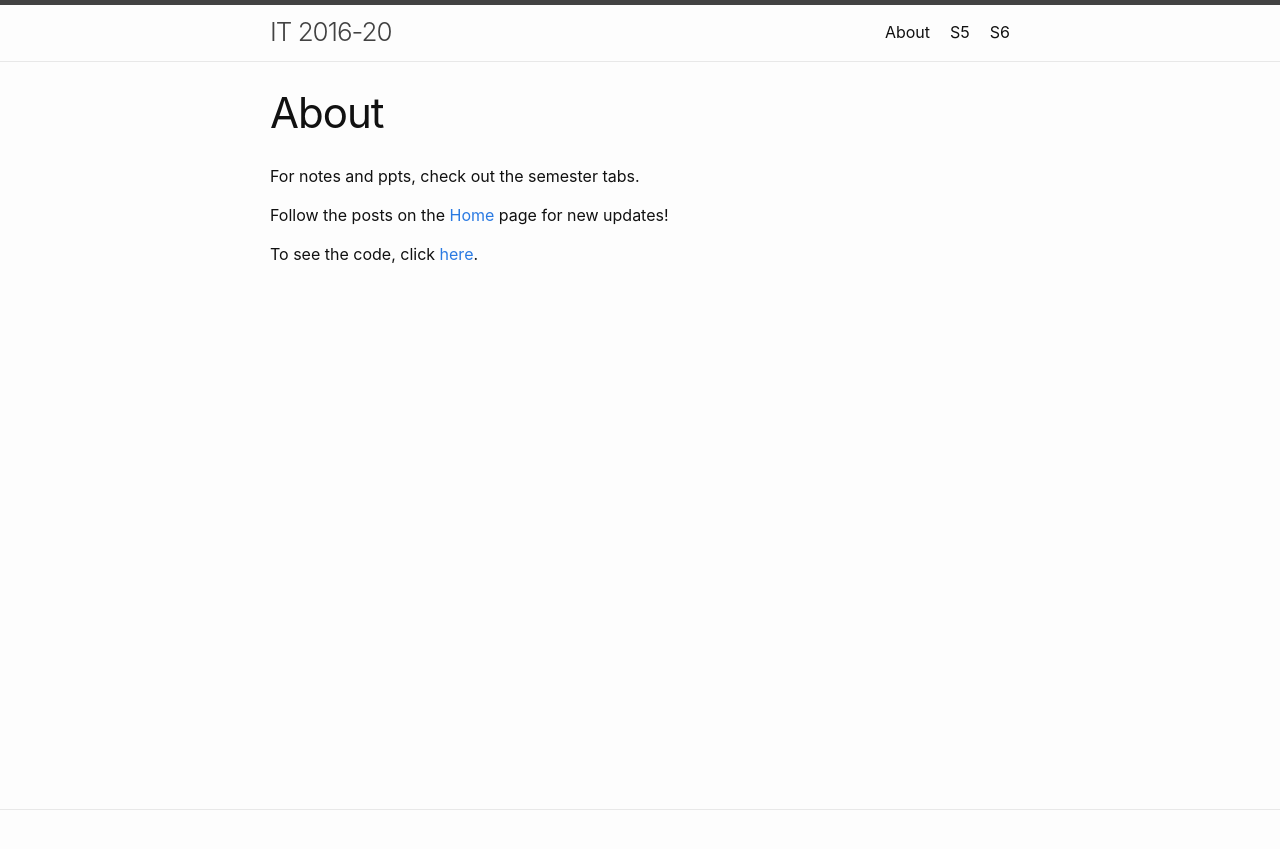
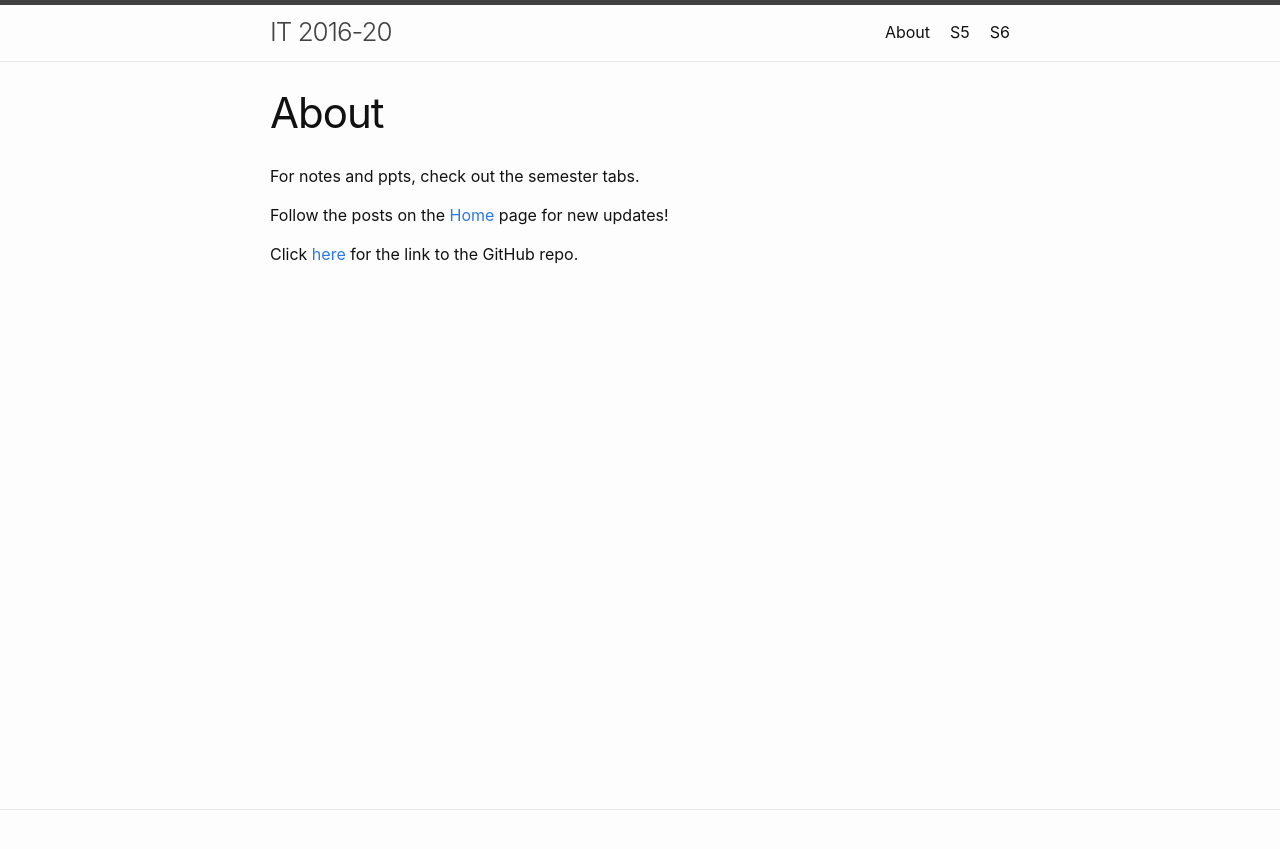
Before and after one commit to IT-GECBH/2020, a Jekyll site: the page built from about.md, in a window 1280 px wide. Shown: the top 849 px of the page. Built offline with Jekyll 4.4.1, drawn with Linux system fonts in a browser that asks for light colours.

Commit message:
minor update

```diff
--- a/about.md
+++ b/about.md
@@ -7,7 +7,7 @@ For notes and ppts, check out the semester tabs.
 
 Follow the posts on the [Home] page for new updates!
 
-To see the code, click [here][repo].
+Click [here][repo] for the link to the GitHub repo.
 
 
 [Home]: /year3
```
